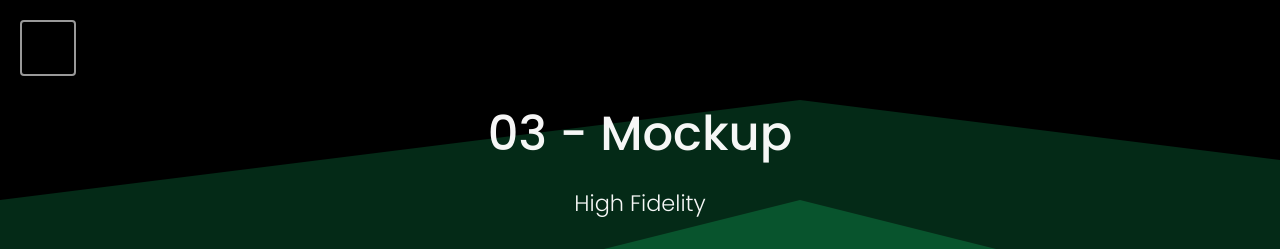
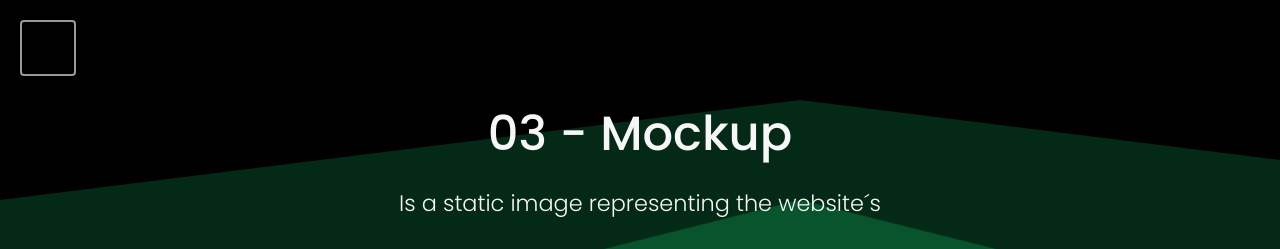
Before and after one commit to MateoLV420/adso2847431, a plain HTML site: page 01-responsive-design/03.Mockup.html in a window 1280 px wide. Shown: the top 249 px of the page. Drawn offline with Linux system fonts and the light colour scheme; grey boxes are pictures that could not be loaded.

Commit message:
Update 03.Mockup.html

```diff
--- a/01-responsive-design/03.Mockup.html
+++ b/01-responsive-design/03.Mockup.html
@@ -18,7 +18,7 @@
     <main>
         <header>
             <h1>03 - Mockup</h1>
-            <h2>High Fidelity</h2>
+            <h2>Is a static image representing the website´s </h2>
         </header>
         <iframe style="border: 1px solid rgba(0, 0, 0, 0.1);" width="800" height="450" src="https://www.figma.com/embed?embed_host=share&url=https%3A%2F%2Fwww.figma.com%2Fdesign%2FQTBe1Vs0lamrhXKgcb9Aih%2FResponsive-Design%3Fnode-id%3D62-2%26t%3D16Klqap8150S1qo4-1" allowfullscreen></iframe>
     </main>
```
